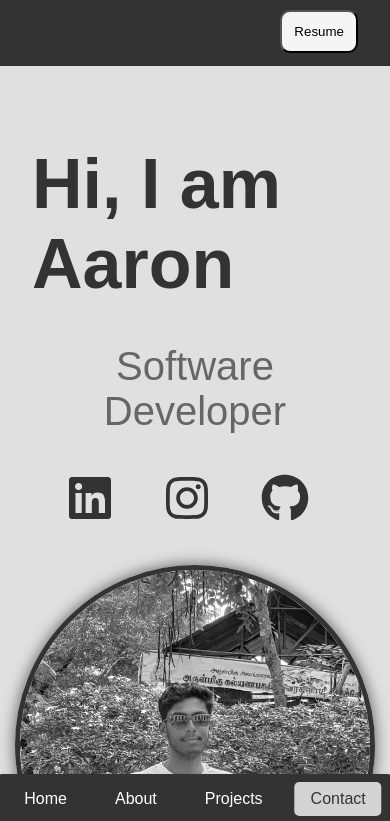
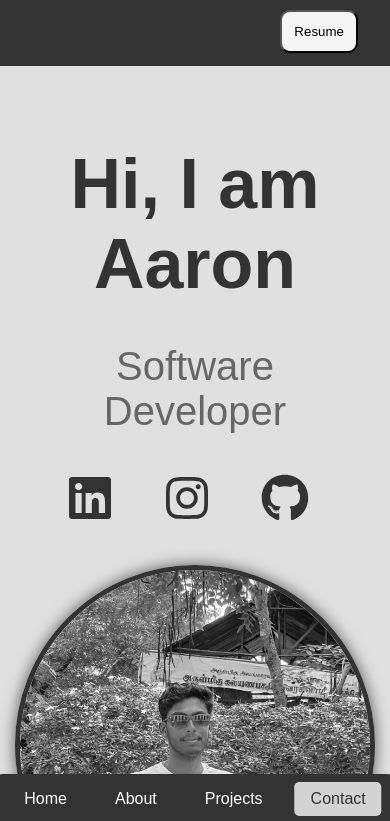
Before and after one commit to aarons2612/Portfolio, a React (Create React App) app: page / in a window 390 px wide. Shown: the top 821 px of the page. Built offline with nearby package versions, Linux system fonts and the light colour scheme.

Commit message:
Updated the code

```diff
--- a/src/components/Home.css
+++ b/src/components/Home.css
@@ -81,4 +81,7 @@
     flex: 1;
     text-align: center; /* Align text to the left */
   }
+  .left-section h1 {
+    text-align: center; /* Align text to the left */
+  }
 }
```
